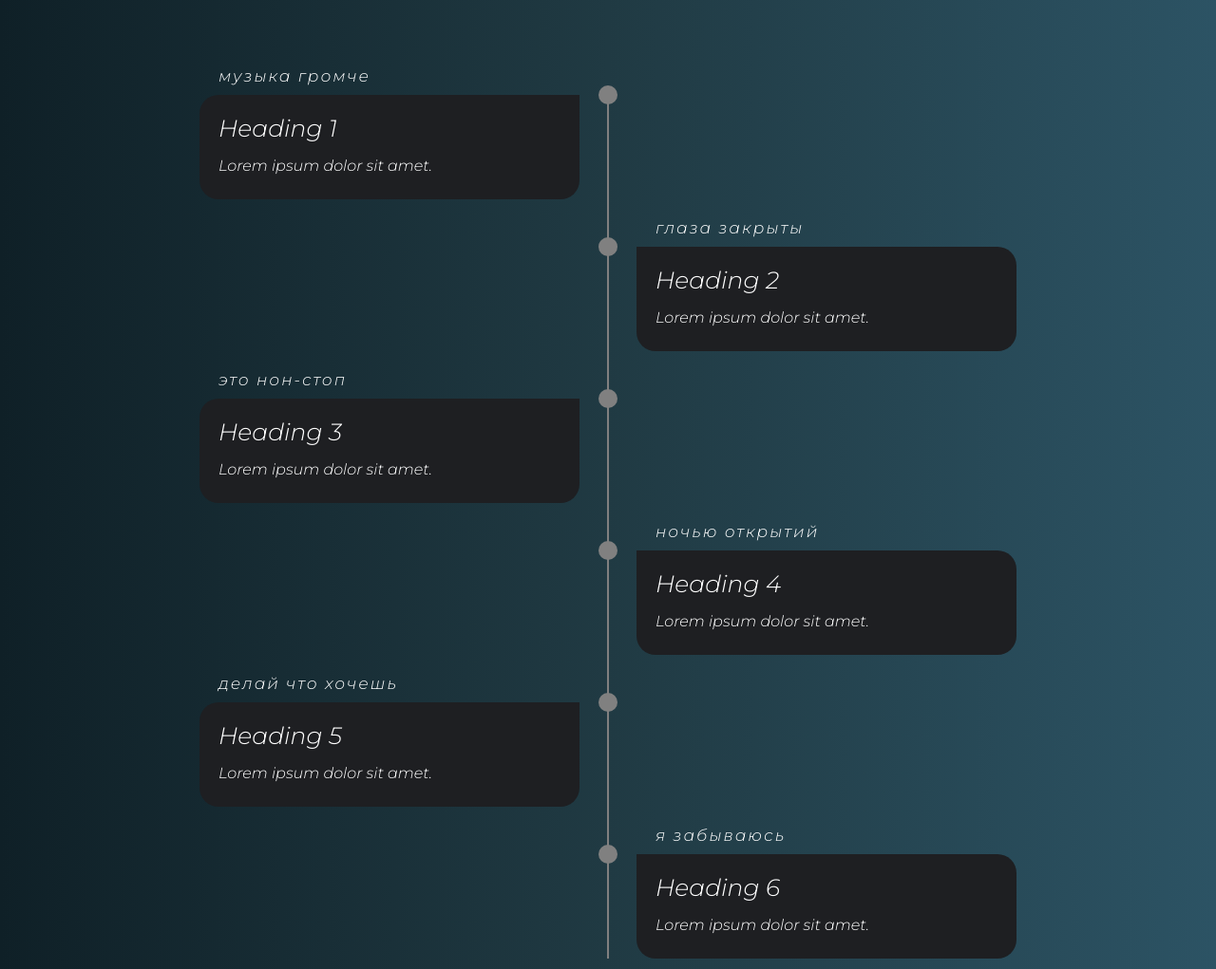
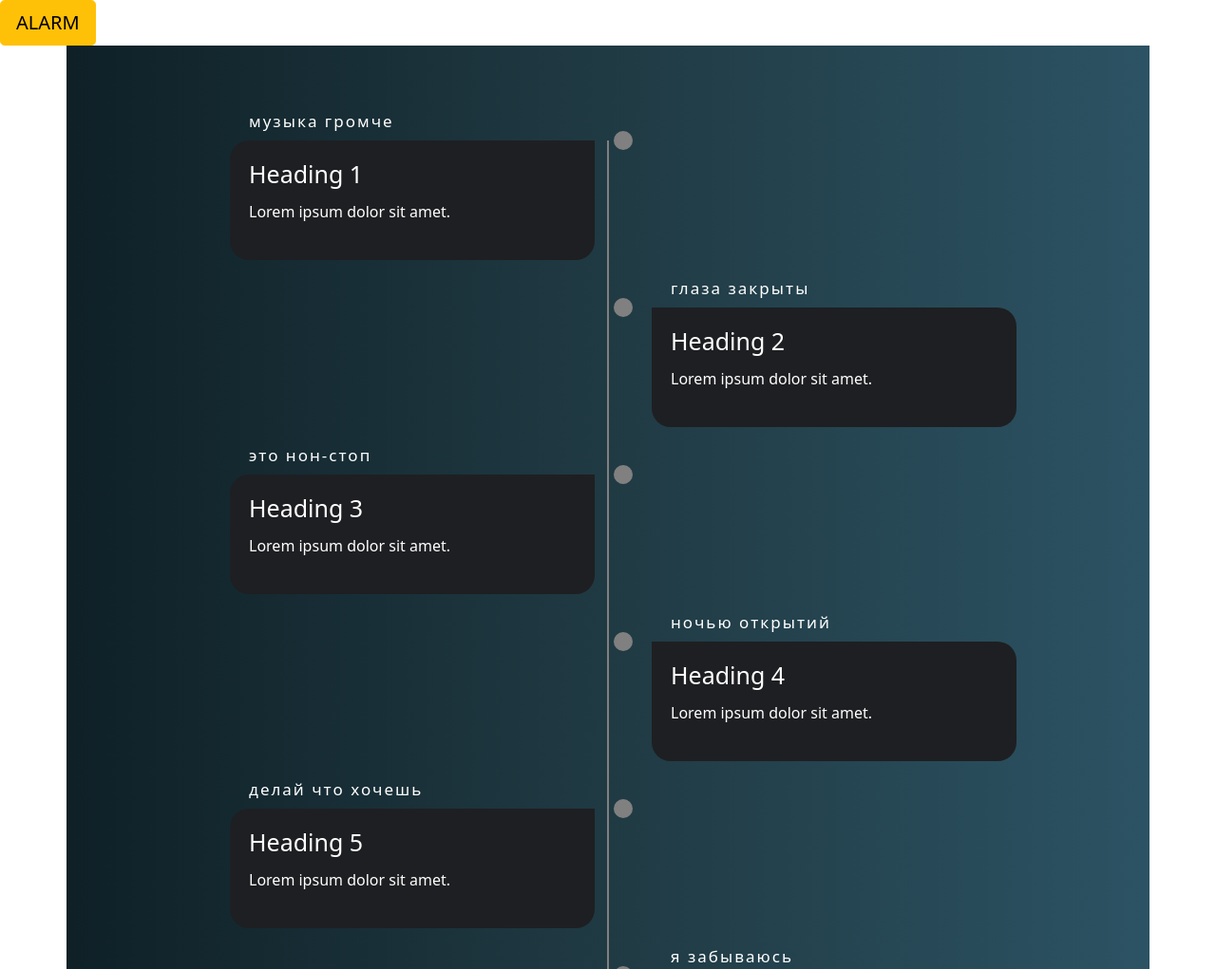
Before and after one commit to inwhitemist/Infinite-May, a plain HTML site: page index.html in a window 1280 px wide. Shown: the top 1021 px of the page at 95% size. Drawn offline with nearby package versions, Linux system fonts and the light colour scheme.

Commit message:
+ NEW BUTTON

```diff
--- a/index.html
+++ b/index.html
@@ -6,8 +6,10 @@
     <meta name="viewport" content="width=device-width, initial-scale=1.0">
     <title>Timeline</title>
     <link rel="stylesheet" href="src/css/ctyle.css">
+    <link href="https://cdn.jsdelivr.net/npm/bootstrap@5.0.2/dist/css/bootstrap.min.css" rel="stylesheet" integrity="sha384-EVSTQN3/azprG1Anm3QDgpJLIm9Nao0Yz1ztcQTwFspd3yD65VohhpuuCOmLASjC" crossorigin="anonymous">
 </head>
 <body>
+    <a class="btn btn-warning btn-lg " href="#" role="button">ALARM</a>
     <div class="container">
         <div class="timeline">
             <ul>
```
